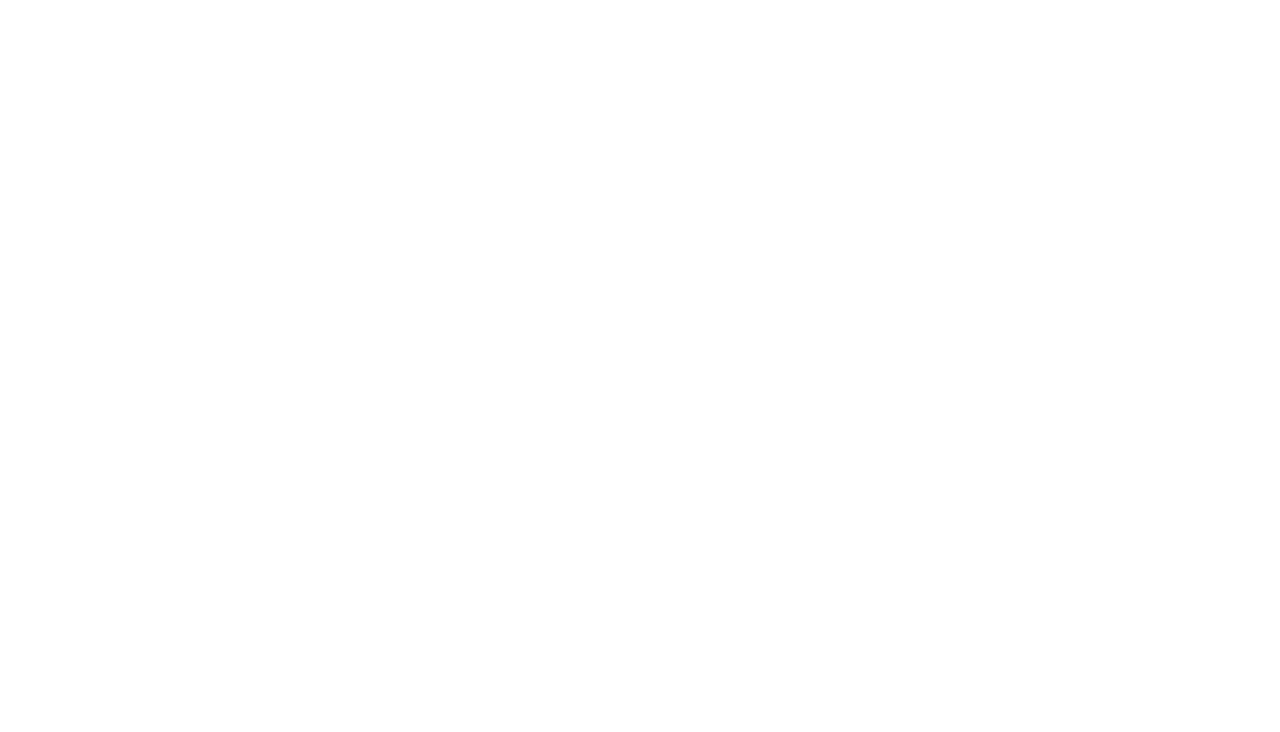
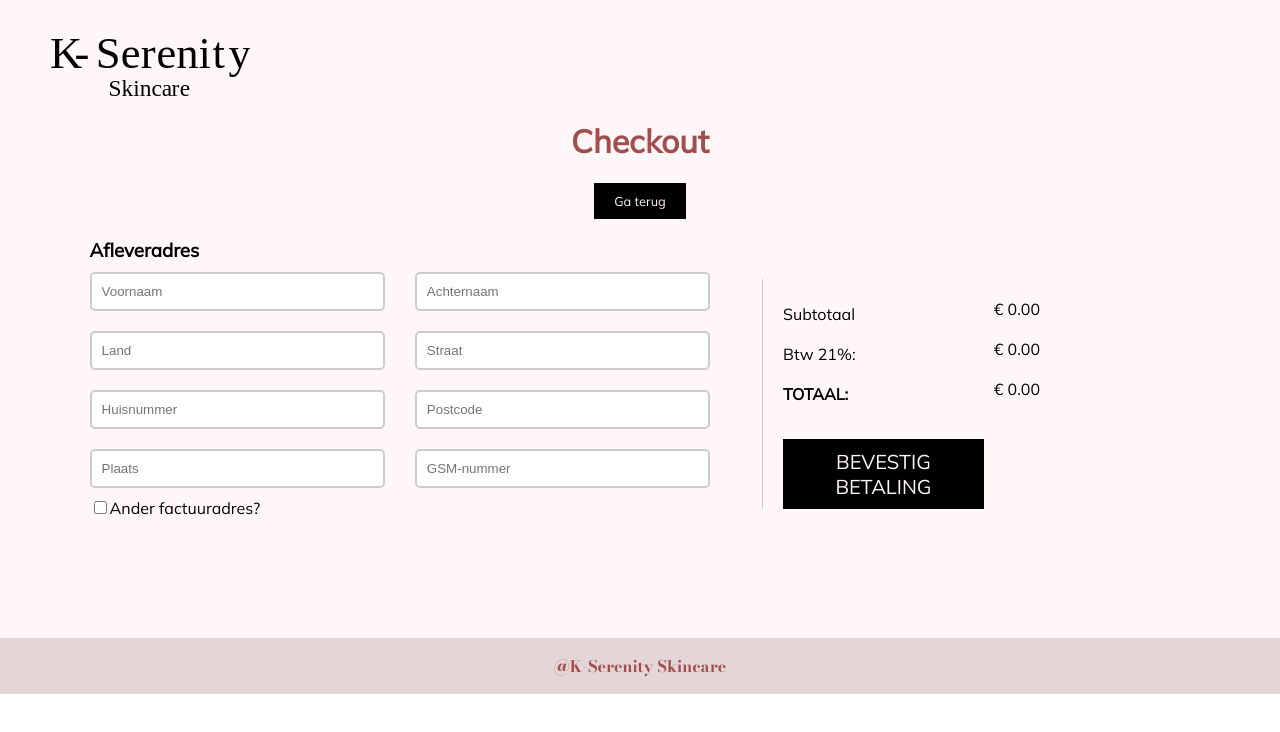
Before and after one commit to BeyzaCevikPXL/K-SerenitySkincareVue, a Vue app in the folder K-serenitySkincare/: page /checkout in a window 1280 px wide. Before the commit this address had no page. Shown: the top 732 px of the page. Built offline with nearby package versions, Linux system fonts and the light colour scheme.

Commit message:
checkout af

```diff
--- a/K-serenitySkincare/scss/_base.scss
+++ b/K-serenitySkincare/scss/_base.scss
@@ -115,8 +115,6 @@
   font-family: $font-bodoni;
   color: $secondary-color;
   @include flex-center;
-  position: fixed;
-  bottom: 0;
   width: 100%
 }
 
--- a/K-serenitySkincare/scss/_cart.scss
+++ b/K-serenitySkincare/scss/_cart.scss
@@ -22,8 +22,7 @@
 
   .shopping-body {
     display: flex;
-    padding-left: 100px;
-    width: 100%;
+    justify-content: center;
     .shopping-cart-items{
       width: 50%;
       background-color: white;
@@ -104,12 +103,13 @@
   .empty-cart-message {
     text-align: center;
     font-size: $font-md-size;
+    font-size: 2em;
     button {
       background-color: #000;
       color: $tertiary-color;
       @include button-border(false);
       margin-top: 20px;
-      font-size: 1em;
+      font-size: 0.5em;
       &:hover {
         background-color: $secondary-color;
       }
--- /dev/null
+++ b/K-serenitySkincare/scss/_checkout.scss
@@ -0,0 +1,149 @@
+@use 'base' as *;
+
+.checkout-body {
+    background-color: $tertiary-color;
+
+
+}
+
+.checkout-container {
+    margin: auto;
+    padding: 5em 7%;
+
+    .center-title {
+        display: flex;
+        flex-direction: column;
+        justify-content: center;
+        align-items: center;
+        margin-top: 20px;
+
+        h1 {
+            font-family: $font-mulish;
+            color: $secondary-color;
+            text-align: center;
+        }
+
+        button {
+
+            background-color: #000;
+            color: $tertiary-color;
+            @include button-border(false);
+            font-size: 0.8em;
+
+            &:hover {
+                background-color: $secondary-color;
+            }
+        }
+    }
+
+    .flex-checkout {
+        display: flex;
+        column-gap: 30px;
+
+        .address-section {
+            margin-bottom: 20px;
+            padding-bottom: 20px;
+            width: 60%;
+
+            h3 {
+                font-family: $font-mulish;
+                margin-bottom: 10px;
+            }
+
+            label {
+                font-family: $font-mulish;
+            }
+
+            .shipping-form {
+                display: flex;
+                flex-wrap: wrap;
+                row-gap: 10px;
+                column-gap: 15px;
+
+                input {
+                    padding: 10px 20px 10px 10px;
+                    width: calc(50% - 60px);
+                    margin-bottom: 10px;
+                    border: 2px solid #ccc;
+                    transition: border-color 0.3s;
+                    border-radius: 5px;
+
+                    &:focus {
+                        border-color: $primary-color;
+                        outline: none;
+                    }
+                }
+            }
+        }
+
+        .checkout-order-summary {
+            margin-bottom: 20px;
+            width: 40%;
+
+            h3 {
+                margin-bottom: 10px;
+            }
+
+            .checkout-product-item {
+                display: flex;
+                margin-bottom: 15px;
+                width: 70%;
+
+                img {
+                    width: 30%;
+                    height: auto;
+                    margin-right: 30px;
+                }
+
+                .checkout-product-details {
+                    display: flex;
+                    flex-direction: column;
+
+                    .checkout-brand-name {
+                        font-weight: bold;
+                        font-family: $font-mulish;
+                    }
+
+                    .checkout-detail-quantity {
+                        color: #888;
+                        font-family: $font-mulish;
+                    }
+                }
+            }
+
+            .total-section {
+                margin-top: 60px;
+                flex: 1;
+                padding-left: 20px;
+                padding-top: 20px;
+                border-left: 1px solid #ccc;
+                width: 60%;
+                display: grid;
+                grid-template-columns: auto auto;
+                gap: 10px;
+
+                .total-summary-label {
+                    text-align: left;
+                    margin: 5px 0;
+                    font-family: $font-mulish;
+                }
+
+                .total-summary-value {
+                    text-align: right;
+                    font-family: $font-mulish;
+                }
+            }
+        }
+
+        #confirmButton {
+            background-color: #000;
+            color: $tertiary-color;
+            @include button-border(false);
+            margin-top: 20px;
+            &:hover {
+                background-color: $secondary-color;
+            }
+        }
+    }
+
+}
--- a/K-serenitySkincare/scss/main.scss
+++ b/K-serenitySkincare/scss/main.scss
@@ -4,3 +4,4 @@
 @use 'product';
 @use 'producten';
 @use 'cart';
+@use 'checkout';
--- a/K-serenitySkincare/src/views/CartView.vue
+++ b/K-serenitySkincare/src/views/CartView.vue
@@ -15,7 +15,9 @@
             totalproducts: "Totaal producten:",
             btw: "Btw 21%:",
             total: "Totaal:",
-            button: "BESTELLEN:"
+            button: "BESTELLEN",
+            empty: "Je winkelwagen is leeg",
+            gobackbutton: "Ga terug"
 
         }
     },
@@ -54,6 +56,9 @@
         },
         goBack() {
             this.$router.go(-1);
+        },
+        goToCheckout() {
+            this.$router.push('/checkout');
         }
     }
 }
@@ -99,12 +104,12 @@
                     <div class="summary-label"><b>{{ total }}</b></div>
                     <div class="summary-value"><b>€ {{ calculateTotal().toFixed(2) }}</b></div>
                 </div>
-                <button class="checkout-button">{{ button }}</button>
+                <button @click="goToCheckout" class="checkout-button">{{ button }}</button>
             </div>
         </div>
         <div class="empty-cart-message" v-if="cartItems.length === 0">
-            <p>Je winkelwagen is leeg</p>
-            <button @click="goBack" class="go-back-button">Ga terug</button>
+            <p>{{ empty }}</p>
+            <button @click="goBack" class="go-back-button">{{ gobackbutton }}</button>
         </div>
     </div>
     <FooterComponent></FooterComponent>
--- /dev/null
+++ b/K-serenitySkincare/src/views/CheckoutView.vue
@@ -0,0 +1,114 @@
+<script>
+import FooterComponent from '../components/FooterComponent.vue'
+import { useCartStore } from '../store/cartStore.js';
+
+
+export default {
+    data() {
+        return {
+            gobackbutton: "Ga terug",
+            title: "Checkout",
+            subtitle: "Afleveradres",
+            checkboxje: "Ander factuuradres?",
+            subtwee: "Factuuradres",
+            subdrie: "Overzicht",
+            aantal: "Aantal: ",
+            totaalsub: "Subtotaal",
+            totaalbtw: "Btw 21%:",
+            totaal: "TOTAAL:",
+            buttonbevestig: "BEVESTIG BETALING",
+            showBillingForm: false
+        }
+    },
+    components: {
+        FooterComponent
+    },
+    methods: {
+        goBack() {
+            this.$router.go(-1);
+        },
+        calculateSubtotal() {
+            return this.cartItems.reduce((total, item) => total + (item.product.price * item.quantity), 0);
+        },
+        calculateBTW() {
+            return this.calculateSubtotal() * 0.21;
+        },
+        calculateTotal() {
+            return this.calculateSubtotal() + this.calculateBTW();
+        },
+        confirmPayment() {
+            this.$router.push('/confirmed');
+        },
+    },
+    computed: {
+        cartItems() {
+            const cartStore = useCartStore();
+            return cartStore.cartItems;
+        }
+    },
+}
+</script>
+<template>
+    <div class="checkout-body">
+        <div class="logo">
+            <img src="../assets/Logo-zwart.svg" alt="logo">
+        </div>
+        <div class="checkout-container">
+            <div class="center-title">
+                <h1>{{ title }}</h1>
+                <button @click="goBack" class="go-back-button">{{ gobackbutton }}</button>
+            </div>
+            <div class="flex-checkout">
+                <div class="address-section">
+                    <h3>{{ subtitle }}</h3>
+                    <form class="shipping-form" id="shippingForm">
+                        <input type="text" id="firstName" name="firstName" placeholder="Voornaam" required><br>
+                        <input type="text" id="lastName" name="lastName" placeholder="Achternaam" required><br>
+                        <input type="text" id="country" name="country" placeholder="Land" required><br>
+                        <input type="text" id="address" name="address" placeholder="Straat" required><br>
+                        <input type="text" id="husnummer" name="huisnummer" placeholder="Huisnummer" required><br>
+                        <input type="text" id="postalCode" name="postalCode" placeholder="Postcode" required><br>
+                        <input type="text" id="city" name="city" placeholder="Plaats" required><br>
+                        <input type="text" id="phoneNumber" name="phoneNumber" placeholder="GSM-nummer" required><br>
+                    </form>
+                    <input type="checkbox" id="differentBilling" v-model="showBillingForm">
+                    <label for="differentBilling">{{ checkboxje }}</label>
+                    <div v-show="showBillingForm">
+                        <h3>{{ subtwee }}</h3>
+                        <form class="shipping-form" id="billingForm">
+                            <input type="text" id="firstName" name="firstName" placeholder="Voornaam" required><br>
+                            <input type="text" id="lastName" name="lastName" placeholder="Achternaam" required><br>
+                            <input type="text" id="country" name="country" placeholder="Land" required><br>
+                            <input type="text" id="address" name="address" placeholder="Straat" required><br>
+                            <input type="text" id="huisnummer" name="huisnummer" placeholder="Huisnummer" required><br>
+                            <input type="text" id="postalCode" name="postalCode" placeholder="Postcode" required><br>
+                            <input type="text" id="city" name="city" placeholder="Plaats" required><br>
+                            <input type="text" id="phoneNumber" name="phoneNumber" placeholder="GSM-nummer" required><br>
+                        </form>
+                    </div>
+
+                </div>
+                <div class="checkout-order-summary">
+                    <div v-for="(item, index) in cartItems" :key="index" class="checkout-product-item">
+                        <img :src="item.product.image_path[0]" alt="Product Image">
+                        <div class="checkout-product-details">
+                            <p class="checkout-brand-name">{{ item.product.soort }}</p>
+                            <p class="checkout-detail-quantity"> {{ aantal + item.quantity }}</p>
+                        </div>
+                    </div>
+                    <div class="total-section">
+                        <div class="total-summary-label">{{ totaalsub }}</div>
+                        <div class="total-summary-value">€ {{ calculateSubtotal().toFixed(2) }}</div>
+                        <div class="total-summary-label">{{ totaalbtw }}</div>
+                        <div class="total-summary-value">€ {{ calculateBTW().toFixed(2) }}</div>
+                        <div class="total-summary-label"><b>{{ totaal }}</b></div>
+                        <div class="total-summary-value">€ {{ calculateTotal().toFixed(2) }}</div>
+                        <button @click="confirmPayment" id="confirmButton">{{ buttonbevestig }}</button>
+                    </div>
+                </div>
+            </div>
+        </div>
+    </div>
+    <FooterComponent></FooterComponent>
+</template>
+<style></style>
--- /dev/null
+++ b/K-serenitySkincare/src/views/ConfirmedView.vue
@@ -0,0 +1,13 @@
+<template lang="">
+    <div>
+
+    </div>
+</template>
+<script>
+export default {
+
+}
+</script>
+<style lang="">
+
+</style>
```
Also changed, not shown: K-serenitySkincare/src/router/index.js (+10 -0 lines).
